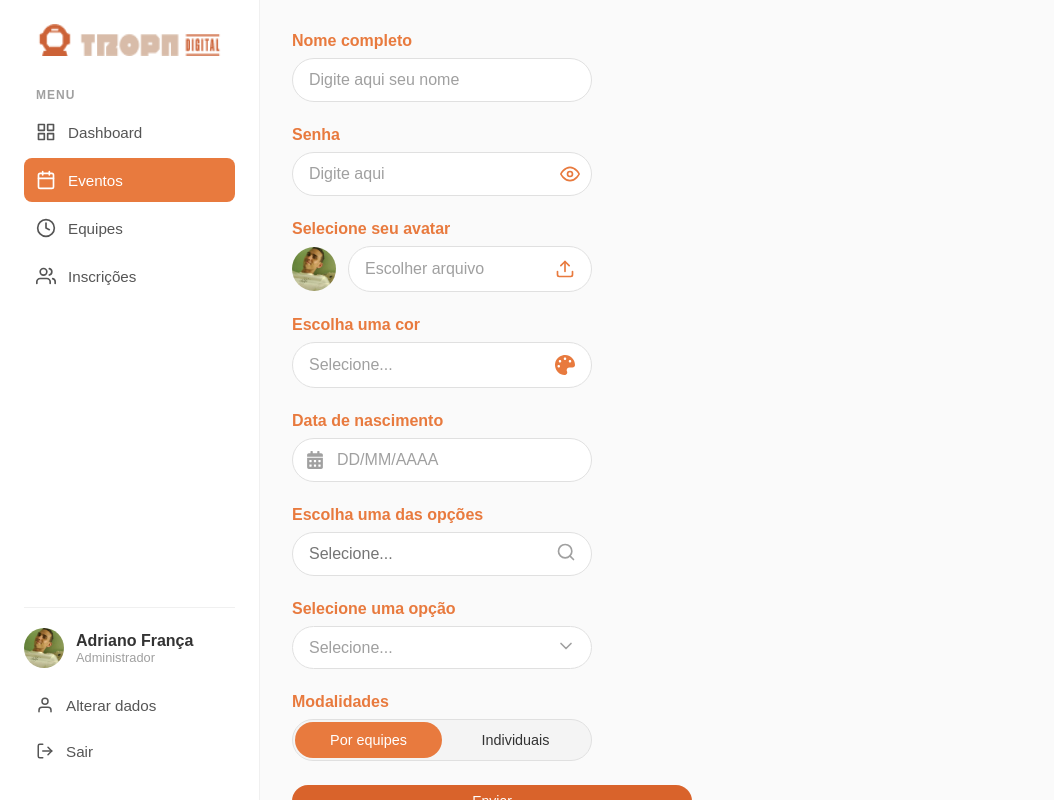
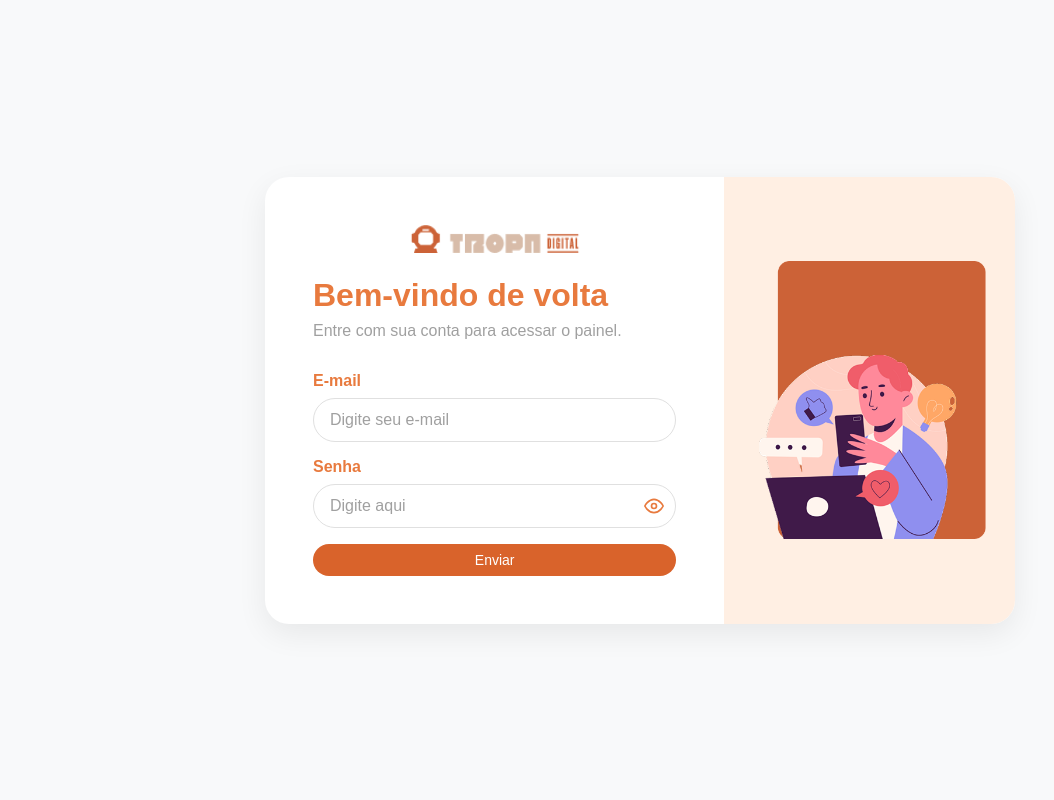
Before and after one commit to adriano-franca/teste-tropa, a React (Create React App) app: page / in a window 1280 px wide. Shown: the whole page, without its empty margins (0-1054 px from the left). Built offline with nearby package versions, Linux system fonts and the light colour scheme.

Commit message:
refatorando tamanho dos inputs e criando tela de login

```diff
--- a/src/App.js
+++ b/src/App.js
@@ -1,10 +1,8 @@
 import React, { useState } from 'react';
 import styled from 'styled-components';
 
-// Estilos e Layout
 import { GlobalStyle } from './styles/GlobalStyles';
 
-// Componentes
 import Button from './components/Button';
 import InputField from './components/InputField';
 import PasswordInput from './components/PasswordField';
@@ -16,7 +14,7 @@ import SelectInput from './components/SelectInput';
 import Switch from './components/Switch';
 import Sidebar from './components/Sidebar';
 import EventosPage from './components/EventosPage';
-import ContextMenu from './components/ContextMenu';
+import LoginPage from './pages/LoginPage';
 
 import AvatarTeste from './assets/perfil.jpg';
 import logoUrl from './assets/logo.png';
@@ -60,9 +58,6 @@ function App() {
   const handleModalidadeChange = (selected) => {
     console.log("Modalidade alterada para:", selected);
   };
-  const handleView = () => alert("Visualizar item");
-  const handleEdit = () => alert("Editar item");
-  const handleRemove = () => alert("Remover item");
 
   const currentUser = {
     name: "Adriano França",
@@ -72,6 +67,10 @@ function App() {
 
   return (
     <>
+    <GlobalStyle />
+    <LoginPage />
+    </>
+    /*<>
       <GlobalStyle />
       <AppLayout>
         <Sidebar logoUrl={logoUrl} user={currentUser} activePath={'/eventos'} />
@@ -104,7 +103,7 @@ function App() {
         </MainContent>
       </AppLayout>
     </>
-  );
+  */);
 }
 
 export default App;
--- a/src/components/InputField.jsx
+++ b/src/components/InputField.jsx
@@ -3,7 +3,7 @@ import styled from 'styled-components';
 const InputContainer = styled.div`
   display: flex;
   flex-direction: column;
-  width: 300px;
+  width: 100%;
   font-family: Arial, sans-serif;
 `;
 
--- a/src/components/InputWithAvatar.jsx
+++ b/src/components/InputWithAvatar.jsx
@@ -8,7 +8,6 @@ const ComponentContainer = styled.div`
   display: flex;
   flex-direction: column;
   width: 100%;
-  max-width: 300px;
   font-family: Arial, sans-serif;
 `;
 
--- a/src/components/PasswordField.jsx
+++ b/src/components/PasswordField.jsx
@@ -5,7 +5,7 @@ import { FiEye, FiEyeOff } from 'react-icons/fi';
 const InputContainer = styled.div`
   display: flex;
   flex-direction: column;
-  width: 300px; // Você pode ajustar a largura conforme necessário
+  width: 100%;
   font-family: Arial, sans-serif;
 `;
 
@@ -25,9 +25,9 @@ const InputWrapper = styled.div`
 
 const StyledInput = styled.input`
   width: 100%;
-  padding: 12px 40px 12px 16px; // Espaço à direita para o ícone
+  padding: 12px 40px 12px 16px;
   border: 1px solid #E0E0E0;
-  border-radius: 50px; // Bordas arredondadas para o formato de pílula
+  border-radius: 50px;
   font-size: 1rem;
   background-color: #FFFFFF;
   color: #333;
--- /dev/null
+++ b/src/pages/LoginPage.jsx
@@ -0,0 +1,117 @@
+import React, { useState } from 'react';
+import styled from 'styled-components';
+
+import InputField from '../components/InputField';
+import PasswordField from '../components/PasswordField';
+import Button from '../components/Button';
+import logoUrl from '../assets/logo.png';
+import illutstrationUrl from '../assets/assetLogin.png'
+
+const LoginPageWrapper = styled.div`
+  display: flex;
+  align-items: center;
+  justify-content: center;
+  min-height: 100vh;
+  background-color: #F8F9FA;
+  font-family: Arial, sans-serif;
+`;
+
+const LoginCard = styled.div`
+  display: flex;
+  width: 100%;
+  max-width: 750px;
+  background: #FFFFFF;
+  border-radius: 24px;
+  box-shadow: 0 10px 30px rgba(0, 0, 0, 0.07);
+  overflow: hidden;
+`;
+
+const FormPanel = styled.div`
+  flex: 1;
+  padding: 48px;
+  display: flex;
+  flex-direction: column;
+  justify-content: center;
+`;
+
+const IllustrationPanel = styled.div`
+  flex: 0.8;
+  display: flex;
+  align-items: center;
+  justify-content: center;
+  background-color: #FFEFE3; /* Tom de laranja mais claro, como na imagem */
+`;
+
+const Illustration = styled.img`
+  max-width: 80%;
+`;
+
+const Logo = styled.img`
+  height: 28px;
+  width: 60%;
+  margin-bottom: 24px;
+  align-self: center;
+`;
+
+const Title = styled.h1`
+  font-size: 2rem;
+  font-weight: bold;
+  color: #E87A3E;
+  margin: 0 0 8px 0;
+`;
+
+const Subtitle = styled.p`
+  font-size: 1rem;
+  color: #A0A0A0;
+  margin: 0 0 32px 0;
+`;
+
+const StyledForm = styled.form`
+  display: flex;
+  flex-direction: column;
+  gap: 16px;
+`;
+
+export default function LoginPage() {
+  const [email, setEmail] = useState('');
+  const [password, setPassword] = useState('');
+
+  const handleSubmit = (event) => {
+    event.preventDefault();
+    alert(`Tentando fazer login com: ${email}`);
+  };
+
+  return (
+    <LoginPageWrapper>
+      <LoginCard>
+        <FormPanel>
+          <Logo src={logoUrl} alt="Logo" />
+          <Title>Bem-vindo de volta</Title>
+          <Subtitle>Entre com sua conta para acessar o painel.</Subtitle>
+
+          <StyledForm onSubmit={handleSubmit}>
+            <InputField
+              id="email"
+              label="E-mail"
+              placeholder="Digite seu e-mail"
+              type="email"
+              value={email}
+              onChange={(e) => setEmail(e.target.value)}
+            />
+            <PasswordField
+              value={password}
+              onChange={(e) => setPassword(e.target.value)}
+            />
+            <Button primary type="submit" style={{ marginTop: '16px' }}>
+              Enviar
+            </Button>
+          </StyledForm>
+        </FormPanel>
+
+        <IllustrationPanel>
+          <Illustration src={illutstrationUrl} alt="Ilustração de login" />
+        </IllustrationPanel>
+      </LoginCard>
+    </LoginPageWrapper>
+  );
+}
```
Also changed, not shown: src/assets/assetLogin.png (added), src/pages/Home.jsx (deleted).
